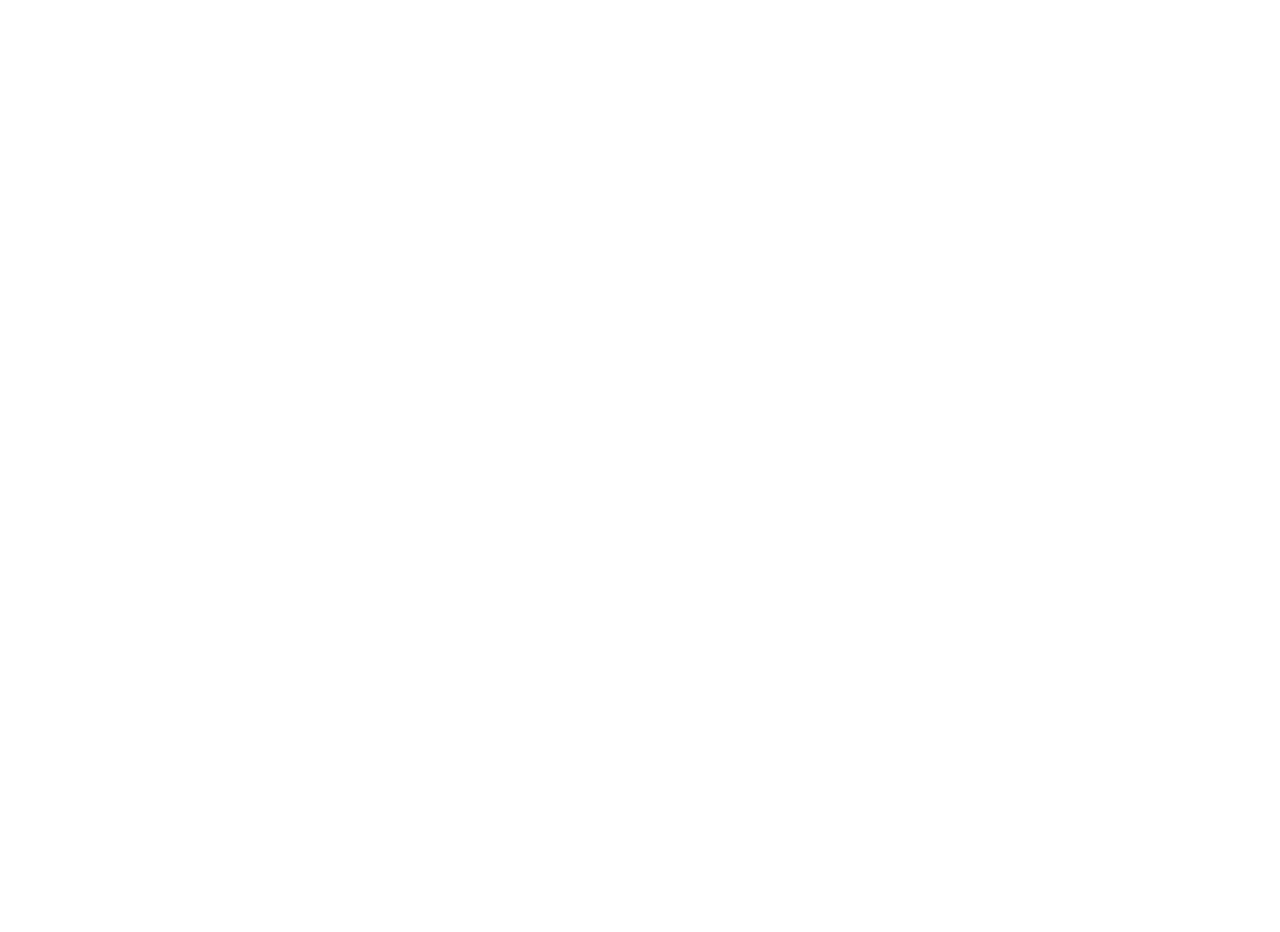
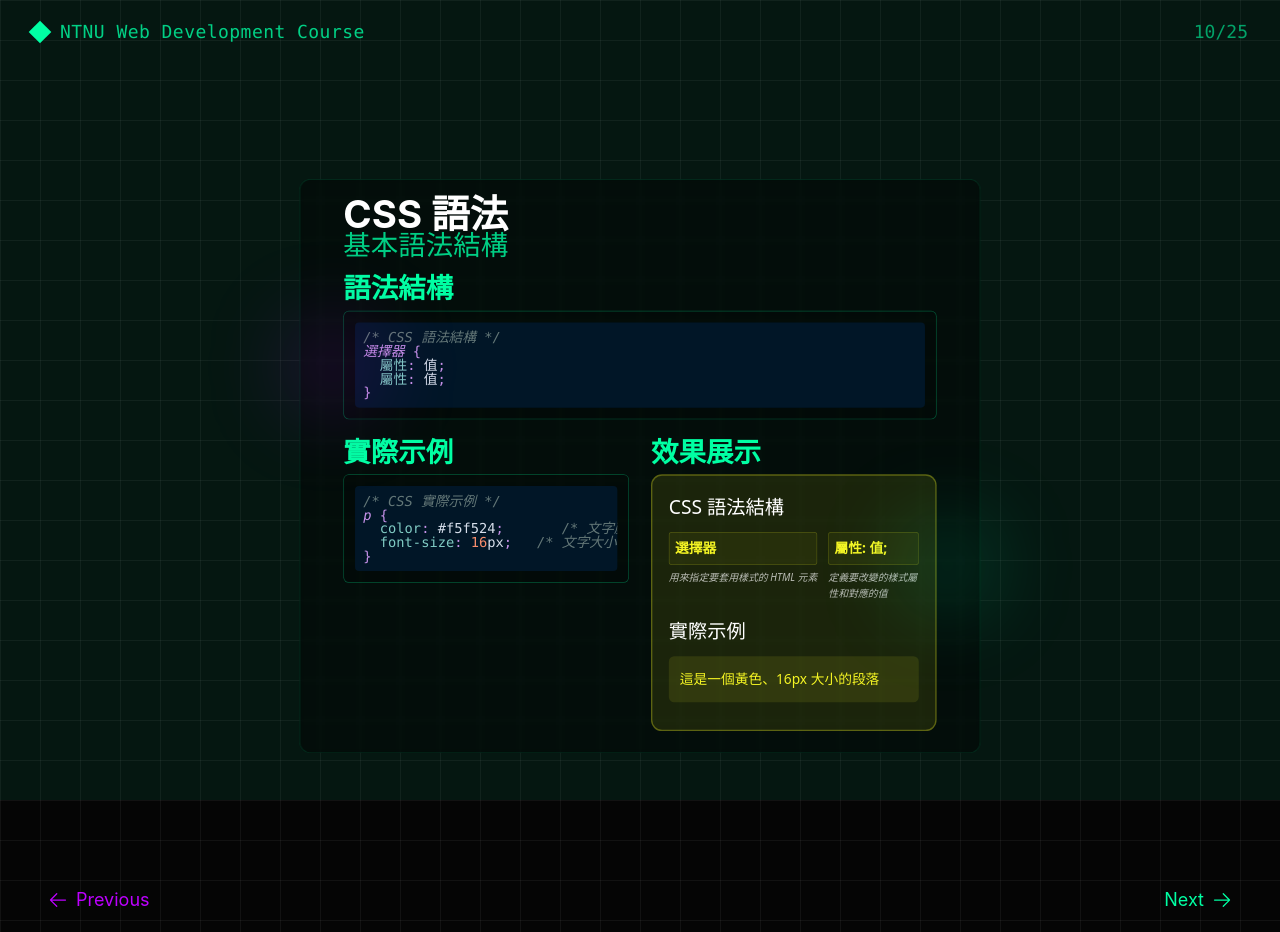
Before and after one commit to gogojimmy/ntnu, a React (Vite) app: page /lesson1/slide10 in a window 1280 px wide. Before the commit this address had no page. Before the commit the page ends 800 px from the top, so only its background shows below. Built offline with nearby package versions, Linux system fonts and the light colour scheme.

Commit message:
Add Slide10 component for CSS lesson and update routing
- Introduced Slide10 component to continue the CSS lesson, focusing on CSS syntax and examples.
- Updated App component to include routing for Slide10, enhancing course navigation.

```diff
--- a/src/App.tsx
+++ b/src/App.tsx
@@ -8,6 +8,7 @@
 import Slide7 from "./slides/lesson1/Slide7";
 import Slide8 from "./slides/lesson1/Slide8";
 import Slide9 from "./slides/lesson1/Slide9";
+import Slide10 from "./slides/lesson1/Slide10";
 import { motion } from "motion/react";
 
 const courses = [
@@ -162,6 +163,7 @@
 				<Route path="/lesson1/slide7" element={<Slide7 />} />
 				<Route path="/lesson1/slide8" element={<Slide8 />} />
 				<Route path="/lesson1/slide9" element={<Slide9 />} />
+				<Route path="/lesson1/slide10" element={<Slide10 />} />
 			</Routes>
 		</Router>
 	);
--- /dev/null
+++ b/src/slides/lesson1/Slide10.tsx
@@ -0,0 +1,194 @@
+import SlideLayout from "../../layouts/SlideLayout";
+import { motion } from "motion/react";
+import { Highlight, themes } from "prism-react-renderer";
+
+const CodeBlock = ({ code, language }: { code: string; language: string }) => (
+	<Highlight theme={themes.nightOwl} code={code.trim()} language={language}>
+		{({ style, tokens, getLineProps, getTokenProps }) => (
+			<pre
+				className="bg-black/30 p-3 rounded-md overflow-x-auto text-sm"
+				style={{ ...style }}
+			>
+				{tokens.map((line, i) => (
+					<div key={i} {...getLineProps({ line })}>
+						{line.map((token, key) => (
+							<span key={key} {...getTokenProps({ token })} />
+						))}
+					</div>
+				))}
+			</pre>
+		)}
+	</Highlight>
+);
+
+const PreviewStyles = () => (
+	<style>{`
+		.preview-content {
+			font-family: system-ui, -apple-system, sans-serif;
+		}
+		.preview-content .syntax-example {
+			background: rgba(245, 245, 36, 0.1);
+			border: 2px solid rgba(245, 245, 36, 0.3);
+			border-radius: 1rem;
+			padding: 1.5rem;
+		}
+		.preview-content .syntax-highlight {
+			color: #f5f524;
+			font-weight: bold;
+		}
+		.preview-content .demo-text {
+			color: #f5f524;
+			font-size: 16px;
+			margin: 1rem 0;
+			padding: 1rem;
+			background: rgba(245, 245, 36, 0.1);
+			border-radius: 0.5rem;
+		}
+		.preview-content .syntax-note {
+			font-size: 0.9rem;
+			color: rgba(255, 255, 255, 0.7);
+			font-style: italic;
+		}
+		.preview-content .syntax-breakdown {
+			display: grid;
+			grid-template-columns: auto 1fr;
+			gap: 1rem;
+			align-items: start;
+			margin-top: 1rem;
+		}
+		.preview-content .syntax-part {
+			padding: 0.5rem;
+			background: rgba(245, 245, 36, 0.05);
+			border: 1px solid rgba(245, 245, 36, 0.2);
+			border-radius: 0.25rem;
+			margin-bottom: 0.5rem;
+		}
+	`}</style>
+);
+
+export default function Slide10() {
+	const syntaxCode = `/* CSS 語法結構 */
+選擇器 {
+  屬性: 值;
+  屬性: 值;
+}`;
+
+	const exampleCode = `/* CSS 實際示例 */
+p {
+  color: #f5f524;       /* 文字顏色 */
+  font-size: 16px;   /* 文字大小 */
+}`;
+
+	const htmlCode = `<div class="syntax-example">
+  <h3>CSS 語法結構</h3>
+  <div class="syntax-breakdown">
+    <div>
+      <div class="syntax-part">
+        <span class="syntax-highlight">選擇器</span>
+      </div>
+      <div class="syntax-note">用來指定要套用樣式的 HTML 元素</div>
+    </div>
+    <div>
+      <div class="syntax-part">
+        <span class="syntax-highlight">屬性: 值;</span>
+      </div>
+      <div class="syntax-note">定義要改變的樣式屬性和對應的值</div>
+    </div>
+  </div>
+
+  <h3 class="mt-6">實際示例</h3>
+  <p class="demo-text">這是一個黃色、16px 大小的段落</p>
+</div>`;
+
+	return (
+		<SlideLayout
+			prevSlide="/lesson1/slide9"
+			nextSlide="/lesson1/slide11"
+			currentSlide="10"
+			totalSlides="25"
+			courseName="NTNU Web Development Course"
+		>
+			<PreviewStyles />
+			<div className="relative h-full flex flex-col justify-center">
+				{/* Background Elements */}
+				<div className="absolute inset-0 rounded-2xl bg-black/40 backdrop-blur-sm border border-tech-grid-bright" />
+
+				{/* Content */}
+				<div className="relative px-16 py-8">
+					<div className="space-y-8">
+						{/* Title */}
+						<motion.div
+							initial={{ opacity: 0, y: 20 }}
+							animate={{ opacity: 1, y: 0 }}
+							transition={{ duration: 0.6 }}
+						>
+							<h1 className="text-4xl font-bold text-white mb-2">CSS 語法</h1>
+							<h2 className="text-2xl text-tech-highlight/80">基本語法結構</h2>
+						</motion.div>
+
+						<div className="space-y-8">
+							{/* Syntax Section */}
+							<motion.div
+								initial={{ opacity: 0, y: -20 }}
+								animate={{ opacity: 1, y: 0 }}
+								transition={{ duration: 0.6, delay: 0.2 }}
+								className="space-y-4"
+							>
+								<h2 className="text-2xl font-bold text-tech-highlight">
+									語法結構
+								</h2>
+								<div className="bg-black/20 rounded-lg border border-tech-grid-bright/30 p-4">
+									<CodeBlock code={syntaxCode} language="css" />
+								</div>
+							</motion.div>
+
+							{/* Example Section */}
+							<motion.div
+								initial={{ opacity: 0, y: 20 }}
+								animate={{ opacity: 1, y: 0 }}
+								transition={{ duration: 0.6, delay: 0.4 }}
+								className="grid grid-cols-2 gap-8"
+							>
+								<div className="space-y-4">
+									<h2 className="text-2xl font-bold text-tech-highlight">
+										實際示例
+									</h2>
+									<div className="bg-black/20 rounded-lg border border-tech-grid-bright/30 p-4">
+										<CodeBlock code={exampleCode} language="css" />
+									</div>
+								</div>
+
+								<div className="space-y-4">
+									<h2 className="text-2xl font-bold text-tech-highlight">
+										效果展示
+									</h2>
+									<div className="preview-content">
+										<div
+											dangerouslySetInnerHTML={{
+												__html: htmlCode,
+											}}
+										/>
+									</div>
+								</div>
+							</motion.div>
+						</div>
+					</div>
+				</div>
+
+				{/* Decorative Elements */}
+				<motion.div
+					className="absolute -left-4 top-1/4 w-32 h-32 bg-tech-purple/20 blur-[64px] rounded-full"
+					initial={{ opacity: 0, scale: 0.8 }}
+					animate={{ opacity: 1, scale: 1 }}
+					transition={{ duration: 1 }}
+				/>
+				<motion.div
+					className="absolute -right-4 bottom-1/4 w-32 h-32 bg-tech-highlight/20 blur-[64px] rounded-full"
+					initial={{ opacity: 0, scale: 0.8 }}
+					animate={{ opacity: 1, scale: 1 }}
+					transition={{ duration: 1, delay: 0.2 }}
+				/>
+			</div>
+		</SlideLayout>
+	);
+}
```
